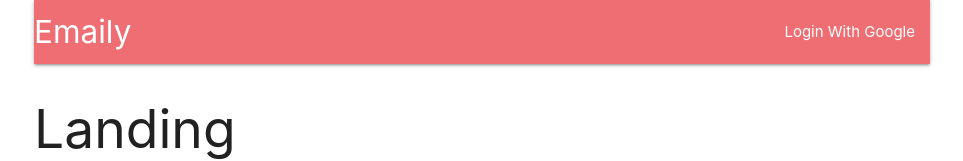
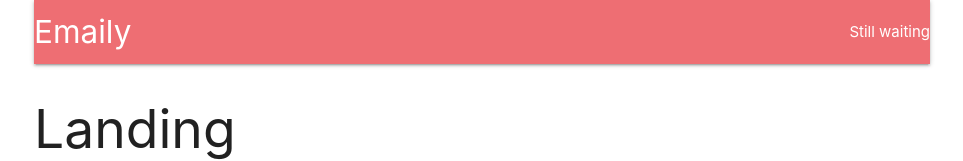
Before and after one commit to UchuNoKen/agile-garden-88915, a React (Create React App) app in the folder client/: page / in a window 1280 px wide. Shown: the top 161 px of the page, without its empty margins (158-1121 px from the left). Built offline with nearby package versions, Linux system fonts and the light colour scheme; no server answers.

Commit message:
connect Header to redux store

```diff
--- a/client/src/components/Header.js
+++ b/client/src/components/Header.js
@@ -1,20 +1,34 @@
 import React, { Component } from "react";
+import { connect } from "react-redux";
 
 class Header extends Component {
+  renderContent() {
+    switch (this.props.auth) {
+      case null:
+        return "Still waiting";
+      case false:
+        return "Logged out";
+      default:
+        return "Logged in";
+    }
+  }
+
   render() {
     return (
       <nav>
         <div className="nav-wrapper">
           <a className="left brand-logo">Emaily</a>
-          <ul className="right">
-            <li>
-              <a>Login With Google</a>
-            </li>
-          </ul>
+          <ul className="right">{this.renderContent()}</ul>
         </div>
       </nav>
     );
   }
 }
 
-export default Header;
+function mapStateToProps({ auth }) {
+  return {
+    auth
+  };
+}
+
+export default connect(mapStateToProps)(Header);
```
